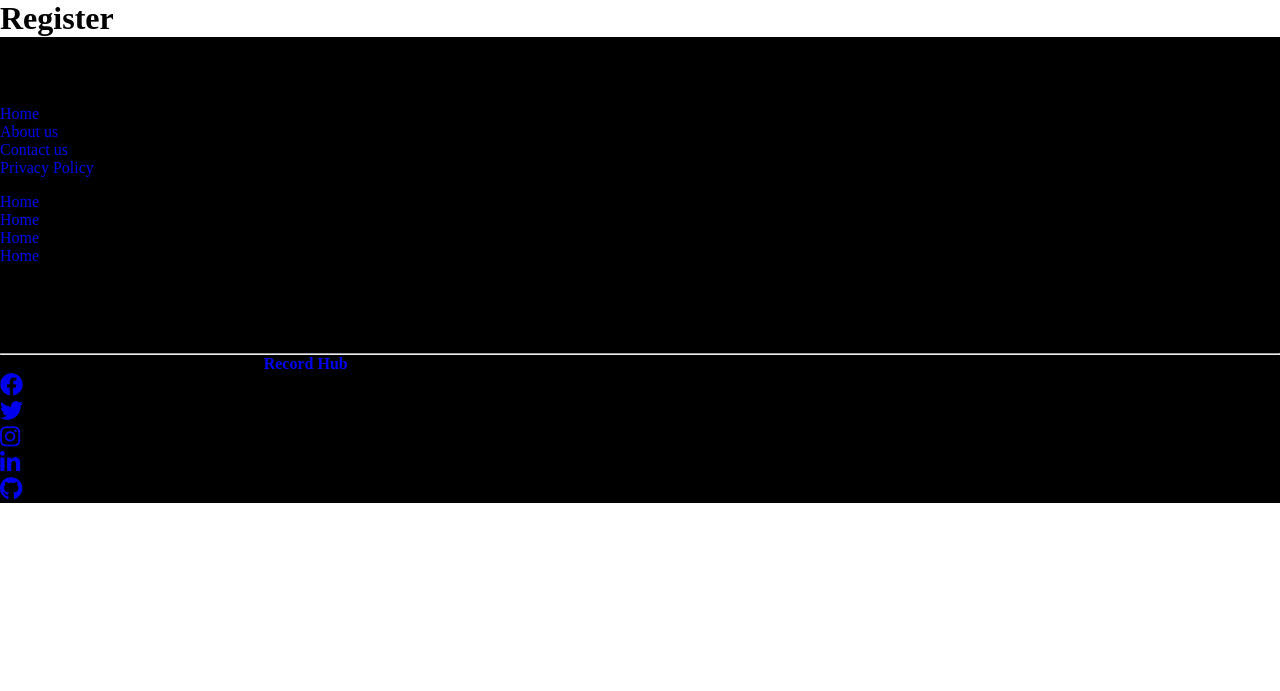
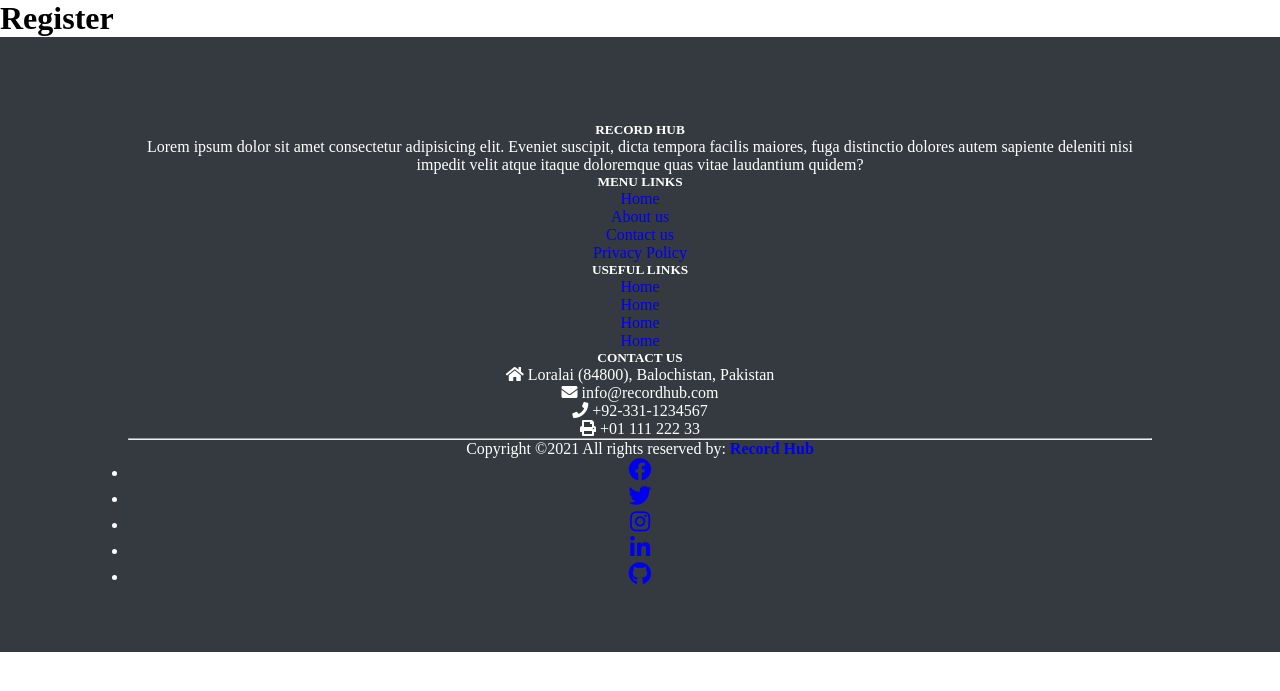
Before and after one commit to Anonster/RecordHub, a Node server app: page /register in a window 1280 px wide. Shown: the part 70-761 px from the top of the page. Run offline with Node 20, Linux system fonts and the light colour scheme.

Commit message:
Worked on footer

```diff
--- a/public/stylesheets/main.css
+++ b/public/stylesheets/main.css
@@ -1,4 +1,9 @@
 @import url("https://fonts.googleapis.com/css2?family=Maven+Pro&family=Roboto&display=swap");
+.container {
+  width: 80%;
+  margin: 0 auto;
+}
+
 * {
   padding: 0;
   margin: 0;
@@ -18,6 +23,20 @@
 
 .none {
   display: none;
+}
+
+@media (max-width: 992px) {
+  .text-md-start {
+    text-align: left !important;
+  }
+}
+
+.mx-auto {
+  margin: 0 auto;
+}
+
+.text-uppercase {
+  text-transform: uppercase;
 }
 
 .navbar {
@@ -115,7 +134,19 @@
 }
 
 footer {
-  background-color: black;
+  background-color: #343a40;
+  padding-top: 5em;
+  padding-bottom: 4em;
+  color: white;
+  display: grid;
+}
+@media (min-width: 992px) {
+  footer .row {
+    text-align: center;
+  }
+}
+footer .row .main-div {
+  margin-top: 0.3em;
 }
 
 /*# sourceMappingURL=main.css.map */
--- a/views/Partials/footer.ejs
+++ b/views/Partials/footer.ejs
@@ -1,7 +1,7 @@
-<footer class="page-footer bg-dark text-white pt-5 pb-4">
+<footer>
    <div class="container text-center text-md-start">
-        <div class="row text-center text-md-start">
-            <div class="col-xl-4 col-lg-4 col-md-3 mt-3 mx-auto ">
+        <div class="row text-md-start">
+            <div class="main-div col-xl-4 col-lg-4 col-md-3 mx-auto">
                 <h5 class="text-uppercase mb-4 fw-bold text-info">Record Hub</h5>
                 <p>Lorem ipsum dolor sit amet consectetur adipisicing elit. Eveniet suscipit, dicta tempora facilis maiores, fuga distinctio dolores autem sapiente deleniti nisi impedit velit atque itaque doloremque quas vitae laudantium quidem?</p>
             </div>
```
